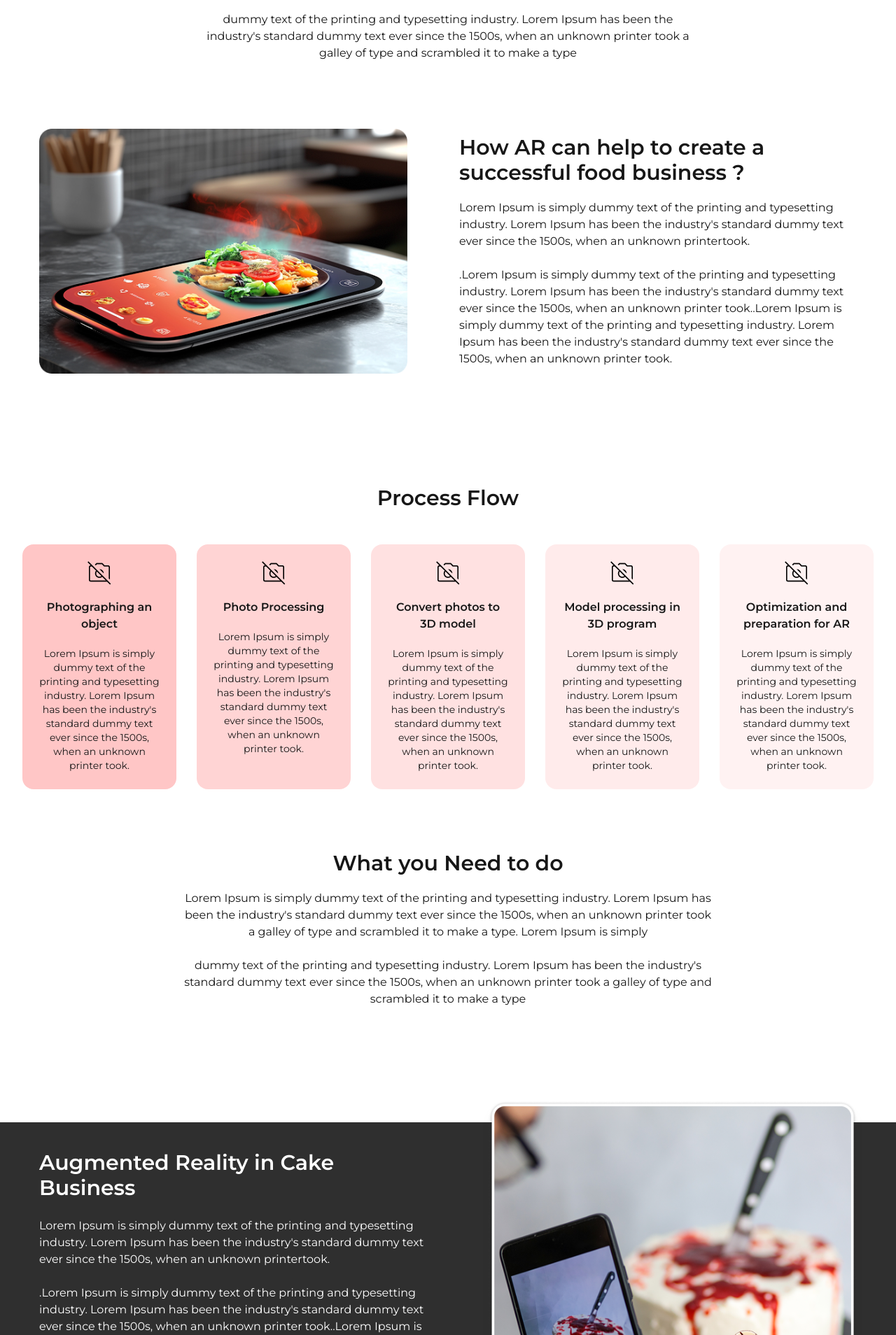
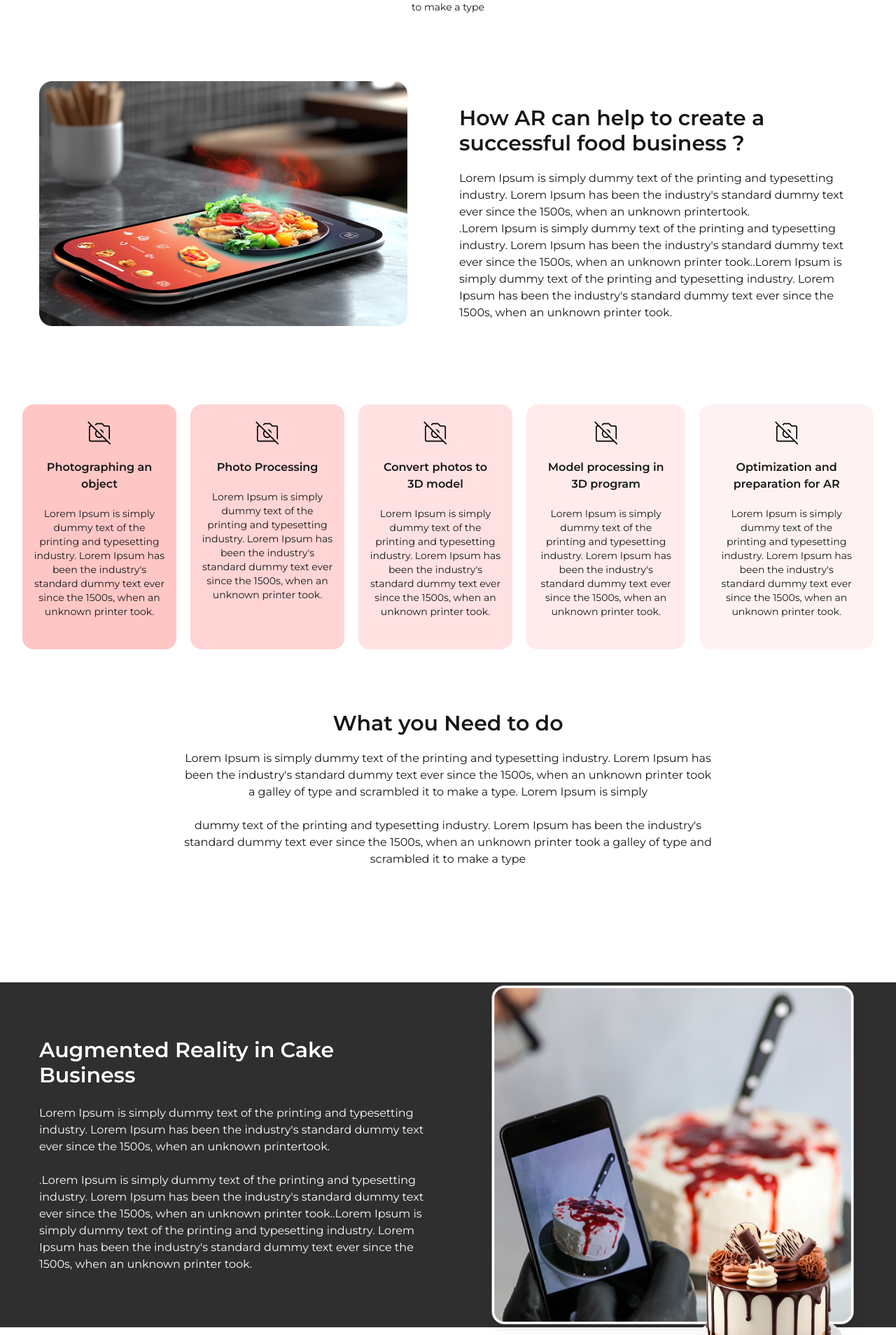
Before and after one commit to sudipblownfuse/spoontoo-dev, a Next.js app: page /how-it-works in a window 1280 px wide. Shown: the part 392-2300 px from the top of the page at 70% size. Built offline with nearby package versions, Linux system fonts and the light colour scheme.

Commit message:
optimized HOW ITs WORKS page

```diff
--- a/components/HowItWorkComponents/AugmentedCakeReality.jsx
+++ b/components/HowItWorkComponents/AugmentedCakeReality.jsx
@@ -7,20 +7,20 @@ import cake1 from "@/public/how-it-works/cake1.png";
 
 const AugmentedCakeReality = () => {
   return (
-    <section className="w-full h-auto py-36">
+    <section className="w-full h-auto py-20 lg:py-36">
       <div className="relative w-full h-auto bg-[#2F2F2F]">
-        <div className="w-full relative width-container mx-auto px-14 flex justify-between">
+        <div className="w-full relative width-container mx-auto px-5 lg:px-14 flex flex-col lg:flex-row items-center justify-between">
           {/* Text Section */}
-          <motion.div className="w-1/2 flex flex-col items-start py-10"
+          <motion.div className="w-full lg:w-1/2 flex flex-col items-center lg:items-start py-10"
           initial={{ opacity: 0, x: -100 }}
           whileInView={{ opacity: 1, x: 0 }}
           transition={{ duration: 0.6, ease: "easeOut" }}
           viewport={{ once: true, amount: 0.3 }}
           >
-            <h3 className=" w-[80%] text-3xl text-white font-semibold">
+            <h3 className=" w-full lg:w-[80%] text-3xl text-white font-semibold text-center lg:text-start">
               Augmented Reality in Cake Business
             </h3>
-            <h6 className="text-white  pt-6">
+            <h6 className="text-white  pt-6 text-center lg:text-start text-sm lg:text-base">
               Lorem Ipsum is simply dummy text of the printing and typesetting
               industry. Lorem Ipsum has been the industry's standard dummy text
               ever since the 1500s, when an unknown printertook.
@@ -36,25 +36,44 @@ const AugmentedCakeReality = () => {
           </motion.div>
 
           {/* Image section */}
-          <div className="w-1/2 h-auto relative flex justify-end items-center">
-            <motion.div className="w-[90%] h-[115%] absolute"
+          <div className="w-full lg:w-1/2 h-auto relative flex justify-end items-center">
+            <motion.div className="w-full lg:w-[90%] h-[115%] relative pb-32 lg:pb-0"
             initial={{ opacity: 0, x: 100 }}
             whileInView={{ opacity: 1, x: 0 }}
             transition={{ duration: 0.6, ease: "easeOut" }}
-            viewport={{ once: true, amount: 0.3 }}
+            viewport={{ once: true, amount: 0.3}}
             >
               <Image
-                className="object-cover drop-shadow-lg"
+                className="object-cover relative drop-shadow-lg"
                 src={augmentedCakeReality}
                 alt="cake-reality-img"
               />
               {/* 3D cake positioned at the bottom */}
-              <motion.div className="absolute -bottom-24 left-1/2  "
-              animate={{ y: [0, -12, 0] }}
-              transition={{ duration: 3.7, repeat: Infinity, ease: "easeInOut" }}
-              >
-                <Image src={cake1} alt="cake-img" />
-              </motion.div>
+              <motion.div
+  className="absolute bottom-12 md:-bottom-24 left-1/2"
+  initial={{ opacity: 0, x: -100 }}
+  whileInView={{ opacity: 1, x: 0 }}
+  animate={{ y: [0, -12, 0] }}
+  transition={{
+    y: {
+      duration: 3.7,
+      repeat: Infinity,
+      ease: "easeInOut",
+    },
+    opacity: {
+      duration: 0.8,
+      ease: "easeOut",
+    },
+    x: {
+      duration: 0.8,
+      ease: "easeOut",
+    },
+  }}
+  viewport={{ once: true }}
+>
+  <Image src={cake1} alt="cake-img" />
+</motion.div>
+
             </motion.div>
           </div>
         </div>
--- a/components/HowItWorkComponents/ProcessFlow.jsx
+++ b/components/HowItWorkComponents/ProcessFlow.jsx
@@ -45,26 +45,14 @@ const ProcessFlow = () => {
   ];
 
   return (
-    <section className="w-full h-auto pt-28 pb-12">
-      <div className="w-full width-container mx-auto px-8">
-        {/* Section Heading */}
-        <motion.h3
-          className="text-3xl font-semibold text-center py-12"
-          initial={{ opacity: 0, y: 50 }}
-          whileInView={{ opacity: 1, y: 0 }}
-          transition={{ duration: 0.5, ease: "easeOut" }}
-          viewport={{ once: true }}
-        >
-          Process Flow
-        </motion.h3>
-
-        {/* Cards */}
-        <div className="w-full flex flex-row justify-between flex-wrap gap-3">
+    <section className="w-full h-auto pt-16 lg:pt-28 pb-12">
+      <div className="w-full overflow-x-auto scrollbar-hide">
+  <div className="flex flex-nowrap gap-5 px-4 lg:px-8">
     {data.map((item, index) => (
       <motion.div
         key={index}
         style={{ backgroundColor: `${item.bg}` }}
-              className="h-[350px] w-[220px] p-6 rounded-2xl flex flex-col gap-5 items-center"
+        className="min-w-[220px] h-[350px] p-6 rounded-2xl flex flex-col gap-5 items-center"
         initial={{ opacity: 0, x: -100 }}
         whileInView={{ opacity: 1, x: 0 }}
         transition={{ duration: 0.6, ease: "easeOut", delay: index * 0.2 }}
@@ -72,11 +60,14 @@ const ProcessFlow = () => {
       >
         <Image src={item.img} alt="icon-img" />
         <h5 className="text-center font-semibold">{item.title}</h5>
-              <h6 className="font-normal text-center text-sm">{item.description}</h6>
+        <h6 className="font-normal text-center text-sm w-[220px] px-4">
+          {item.description}
+        </h6>
       </motion.div>
     ))}
   </div>
 </div>
+
     </section>
   );
 };
--- a/components/HowItWorkComponents/TopSection.jsx
+++ b/components/HowItWorkComponents/TopSection.jsx
@@ -7,11 +7,11 @@ import topSectionImg from "@/public/how-it-works/topSection1.png";
 
 const TopSection = () => {
   return (
-    <section className="w-full h-auto pt-24">
-      <div className="w-full width-container mx-auto px-14 flex flex-col items-center">
+    <section className="w-full h-auto pt-10 sm:pt-20">
+      <div className="w-full width-container mx-auto px-5 lg:px-14 flex flex-col items-center">
         {/* Augmented Reality */}
         <div className="w-full flex flex-col items-center">
-          <motion.h1 className="text-4xl font-semibold text-center"
+          <motion.h1 className="text-3xl lg:text-4xl font-semibold text-center"
           initial={{ opacity: 0, y: 50 }}
           whileInView={{ opacity: 1, y: 0 }}
           transition={{ duration: 0.5, ease: "easeOut" }}
@@ -19,7 +19,7 @@ const TopSection = () => {
           >
             Augmented Reality
           </motion.h1>
-          <motion.h6 className="w-[60%] text-center pt-10"
+          <motion.h6 className="w-full sm:w-[85%]  lg:w-[60%] text-center text-sm lg:text0base pt-5 sm:pt-10"
           initial={{ opacity: 0, y: 50 }}
           whileInView={{ opacity: 1, y: 0 }}
           transition={{ duration: 0.5, ease: "easeOut" }}
@@ -39,35 +39,35 @@ const TopSection = () => {
         </div>
 
         {/* ----------------- How AR Can Help ----------------- */}
-        <div className="w-full flex justify-center items-center pt-24">
+        <div className="w-full flex flex-col sm:flex-row justify-center items-center pt-16 lg:pt-24">
           {/* image */}
-          <motion.div className="w-1/2 h-auto"
+          <motion.div className="w-full sm:w-1/2 h-auto"
           initial={{ opacity: 0, x: -100 }}
           whileInView={{ opacity: 1, x: 0 }}
           transition={{ duration: 0.6, ease: "easeOut" }}
           viewport={{ once: true }}
           >
-            <div className="w-[90%]">
+            <div className="w-full sm:w-[90%]">
               <Image src={topSectionImg} alt="img" />
             </div>
           </motion.div>
 
           {/* text content */}
-          <motion.div className="w-1/2  px-4"
+          <motion.div className="w-full sm:w-1/2 px-2 lg:px-4 pt-7"
           initial={{ opacity: 0, x: 100 }}
           whileInView={{ opacity: 1, x: 0 }}
           transition={{ duration: 0.6, ease: "easeOut", delay: 0.2 }}
           viewport={{ once: true }}
           >
-            <h3 className="text-3xl font-semibold">
+            <h3 className="text-xl  lg:text-3xl font-semibold text-center sm:text-start">
               How AR can help to create a<br /> successful food business ?
             </h3>
-            <h6 className="pt-5">
+            <h6 className="pt-2 lg:pt-5 text-sm lg:text-base text-center sm:text-start">
               Lorem Ipsum is simply dummy text of the printing and typesetting
               industry. Lorem Ipsum has been the industry's standard dummy text
               ever since the 1500s, when an unknown printertook.
               <br />
-              <br />
+
               .Lorem Ipsum is simply dummy text of the printing and typesetting
               industry. Lorem Ipsum has been the industry's standard dummy text
               ever since the 1500s, when an unknown printer took..Lorem Ipsum is
--- a/components/HowItWorkComponents/WhatYouNeedToDo.jsx
+++ b/components/HowItWorkComponents/WhatYouNeedToDo.jsx
@@ -6,9 +6,9 @@ import { motion } from "framer-motion";
 const WhatYouNeedToDo = () => {
   return (
     <section className="w-full h-auto pt-10">
-      <div className="w-full width-container mx-auto px-14 flex flex-col items-center">
+      <div className="w-full width-container mx-auto px-5 lg:px-14 flex flex-col items-center">
         <motion.h2
-        className="text-center text-3xl font-semibold"
+        className="text-center text-2xl lg:text-3xl font-semibold"
         initial={{ opacity: 0, y: 50 }}
           whileInView={{ opacity: 1, y: 0 }}
           transition={{ duration: 0.5, ease: "easeOut" }}
@@ -16,7 +16,7 @@ const WhatYouNeedToDo = () => {
         >
           What you Need to do
         </motion.h2>
-        <motion.h6 className="w-[65%] text-center py-5"
+        <motion.h6 className="w-[93%] sm:w-[85%] lg:w-[65%] text-center py-5 text-sm sm:text-base"
         initial={{ opacity: 0, y: 50 }}
         whileInView={{ opacity: 1, y: 0 }}
         transition={{ duration: 0.5, ease: "easeOut" }}
--- a/components/layoutComponents/Navbar.jsx
+++ b/components/layoutComponents/Navbar.jsx
@@ -18,8 +18,8 @@ const Navbar = () => {
     { name: "How It's Work", path: "/how-it-works" },
     { name: "Blog", path: "/blog" },
     { name: "Pricing", path: "/pricing" },
+    { name: "Career", path: "/career" },
     { name: "Contact", path: "/contact" },
-    { name: "Career", path: "/career" },
   ];
 
   const [isOpen, setIsOpen] = useState(false);
@@ -49,9 +49,7 @@ const Navbar = () => {
                     href={link.path}
                     onClick={toggleMenu}
                     className={`block font-normal text-sm uppercase hover:text-secondary ${
-                      pathname === link.path
-                        ? "text-secondary"
-                        : "text-white"
+                      pathname === link.path ? "text-secondary" : "text-white"
                     }`}
                   >
                     {link.name}
@@ -93,14 +91,14 @@ const Navbar = () => {
       >
         <ul className="flex flex-col items-start space-y-6 px-6 py-10">
           {navLinks.map((link) => (
-            <li key={link.path}
-             className=""
-            >
+            <li key={link.path} className="">
               <Link
                 href={link.path}
                 onClick={toggleMenu} // Close menu on click
                 className={` block w-full font-normal py-2-1 text-base border-b-[1px] uppercase hover:text-secondary hover:border-secondary ${
-                  pathname === link.path ? "text-secondary border-secondary" : "text-white "
+                  pathname === link.path
+                    ? "text-secondary border-secondary"
+                    : "text-white "
                 }`}
               >
                 {link.name}
```
Also changed, not shown: components/HowItWorkComponents/HappyClientsHIW.jsx (+7 -7 lines), components/HowItWorkComponents/HaveAnIdea.jsx (+5 -5 lines). Lines whose indentation alone changed are shown as unchanged.
